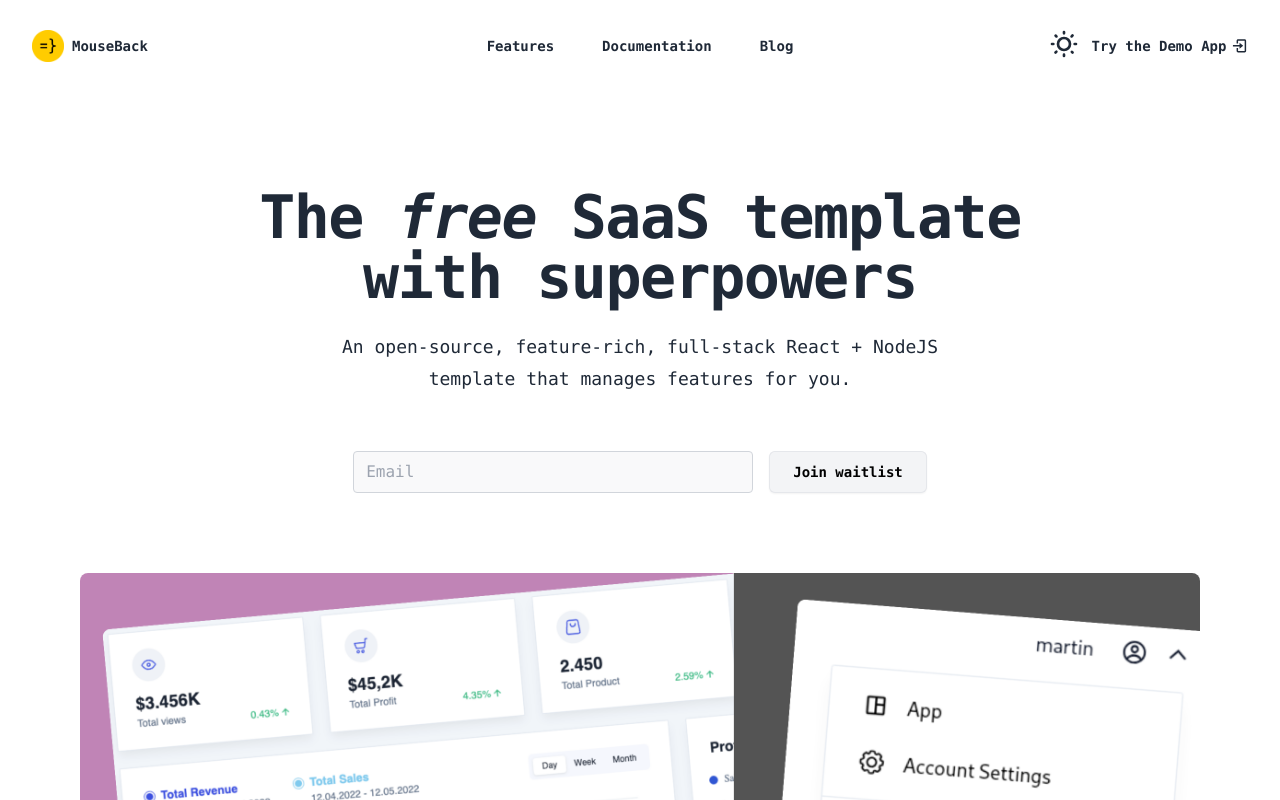
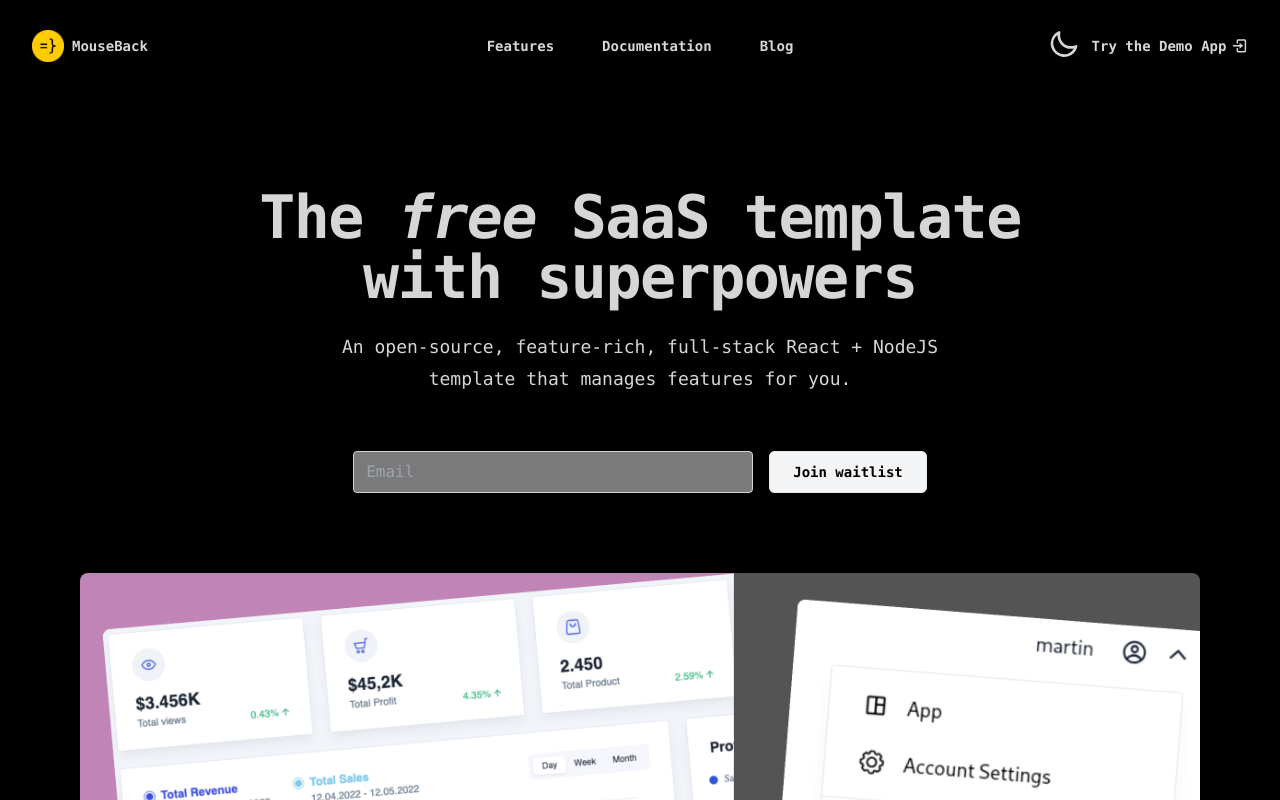
Before and after one commit to mehedihassansizan/MouseBack, a React (Vite) app: page / in a window 1280 px wide. Shown: the top 800 px of the page. Built offline with nearby package versions, Linux system fonts and the light colour scheme; no server answers.

Commit message:
Another rivision 2

```diff
--- a/src/component/Navbar.jsx
+++ b/src/component/Navbar.jsx
@@ -6,7 +6,7 @@ import { Link } from "react-router-dom";
 
 
 const Navbar = () => {
-  const { user, logOut} = useContext(AuthContext);
+  const { user, logOut , isDarkMode, setIsDarkMode} = useContext(AuthContext);
 
   const handleLogOut = () => {
     logOut()
@@ -118,8 +118,7 @@ const Navbar = () => {
         <div >
       {/* Your Toggle Button */}
       <label className="swap swap-rotate mt-1">
-      {/* checked={isDarkMode} onChange={() => setIsDarkMode(!isDarkMode)} */}
-        <input type="checkbox" className="theme-controller" value="black"  />
+        <input type="checkbox" className="theme-controller" value="black" checked={!isDarkMode} onChange={() => setIsDarkMode(!isDarkMode)} />
          <svg
               className="swap-off fill-current w-8 h-8"
               xmlns="http://www.w3.org/2000/svg"
@@ -147,7 +146,7 @@ const Navbar = () => {
               <svg
                 stroke="currentColor"
                 fill="currentColor"
-                strokeWidth="0"
+                stroke-width="0"
                 viewBox="0 0 24 24"
                 className="ml-1"
                 height="1.1rem"
--- a/src/provider/AuthProvider/AuthProvider.jsx
+++ b/src/provider/AuthProvider/AuthProvider.jsx
@@ -47,16 +47,16 @@ const AuthProvider = ({children}) => {
         }
     }, [])
 
-//     const [isDarkMode, setIsDarkMode] = useState(true);
+    const [isDarkMode, setIsDarkMode] = useState(true);
 
-//   useEffect(() => {
-//     const userPrefersDark = window.matchMedia && window.matchMedia('(prefers-color-scheme: dark)').matches;
-//     setIsDarkMode(localStorage.getItem('darkMode') === 'false' ? false : userPrefersDark);
-//   }, []);
+  useEffect(() => {
+    const userPrefersDark = window.matchMedia && window.matchMedia('(prefers-color-scheme: dark)').matches;
+    setIsDarkMode(localStorage.getItem('darkMode') === 'false' ? false : userPrefersDark);
+  }, []);
 
-//   useEffect(() => {
-//     localStorage.setItem('darkMode', isDarkMode);
-//   }, [isDarkMode]);
+  useEffect(() => {
+    localStorage.setItem('darkMode', isDarkMode);
+  }, [isDarkMode]);
 
 
     const authInfo ={
@@ -66,7 +66,9 @@ const AuthProvider = ({children}) => {
         googleLogIn,
         githubLogIn,
         logOut,
-        loading
+        loading,
+        isDarkMode,
+        setIsDarkMode
     }
 
 
```
